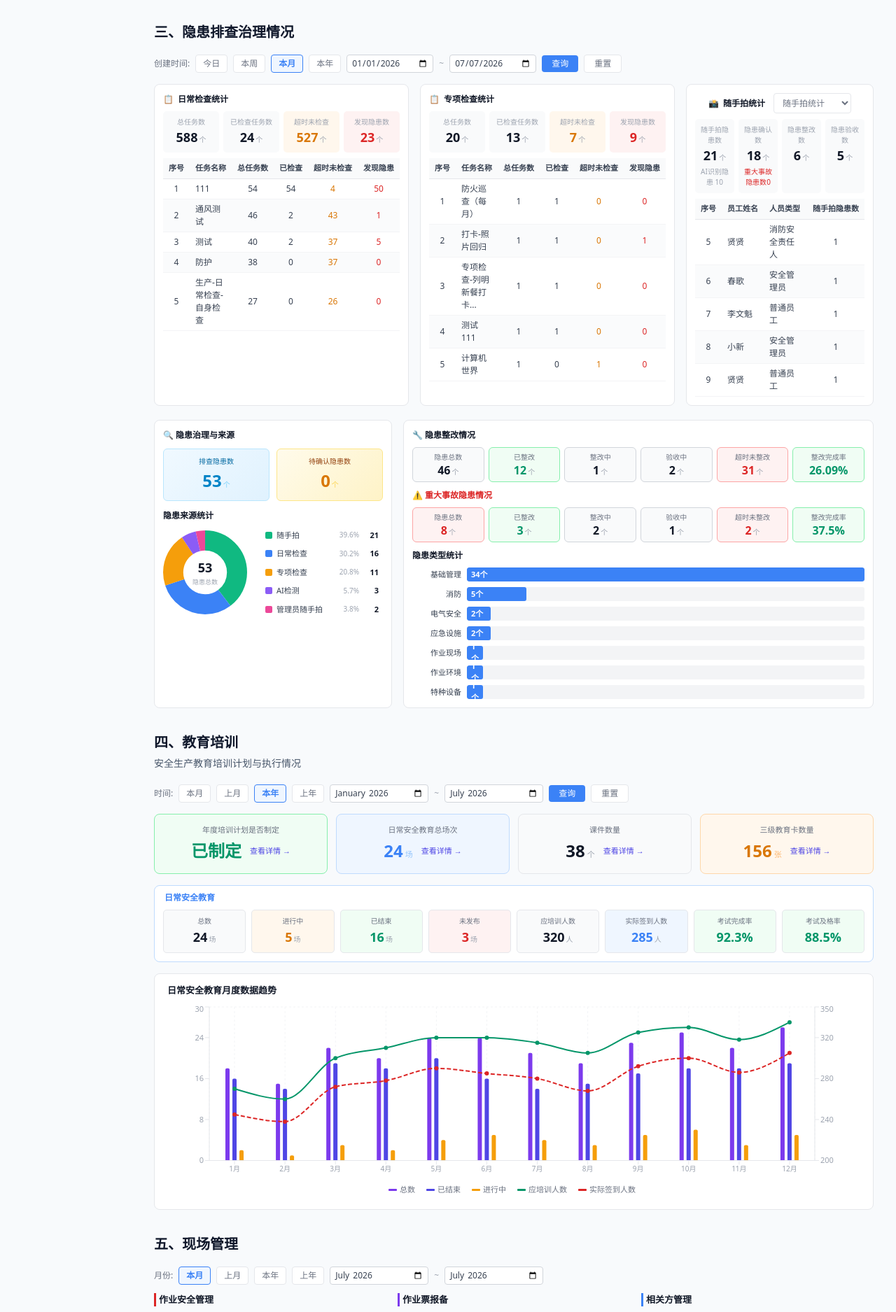
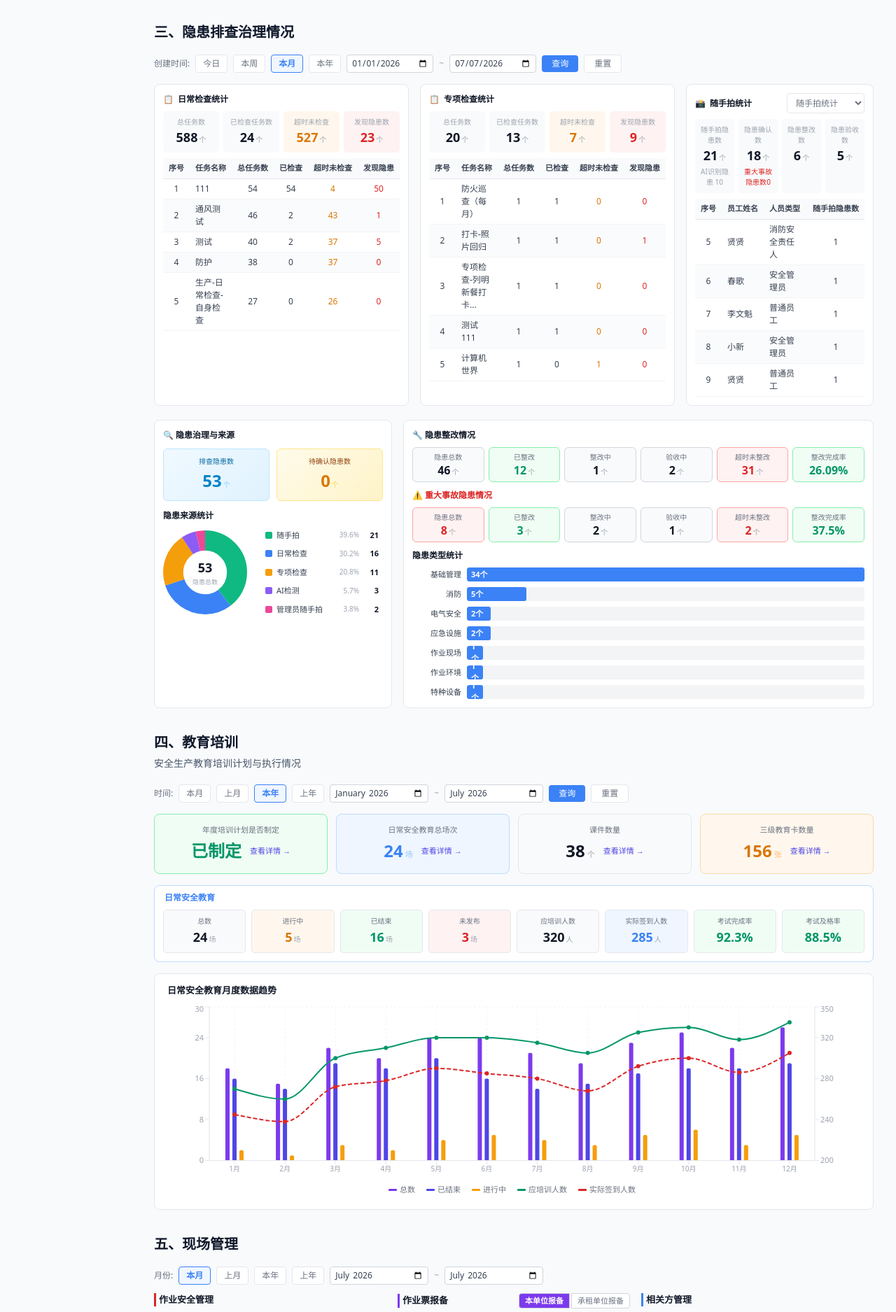
Before and after one commit to xjhyonier/dashboard, a React (Vite) app: page /emergency/enterprise-boss in a window 1280 px wide. Shown: the part 560-2435 px from the top of the page at 70% size. Built offline with nearby package versions, Linux system fonts and the light colour scheme.

Commit message:
fix: 企业数据看板 - 风险点总数改名、作业票报备维度切换、随手拍标题靠左

```diff
--- a/src/business/emergency/pages/EnterpriseBossDashboard.tsx
+++ b/src/business/emergency/pages/EnterpriseBossDashboard.tsx
@@ -39,6 +39,7 @@ export function EnterpriseBossDashboard() {
   const [safetyMonthFrom, setSafetyMonthFrom] = useState('2026-07')
   const [safetyMonthTo, setSafetyMonthTo] = useState('2026-07')
   const [safetyTimeFilter, setSafetyTimeFilter] = useState<'thisMonth' | 'lastMonth' | 'thisYear' | 'lastYear'>('thisMonth')
+  const [permitDimension, setPermitDimension] = useState<'self' | 'tenant'>('self')
   const [partyPage, setPartyPage] = useState(1)
   const PARTY_PAGE_SIZE = 6
   const [activeSection, setActiveSection] = useState('')
@@ -493,7 +494,7 @@ export function EnterpriseBossDashboard() {
 
             {/* 随手拍统计 */}
             <div style={{ flex: 1, border: '1px solid #E5E7EB', borderRadius: 8, padding: 12, background: 'white', display: 'flex', flexDirection: 'column' }}>
-              <div style={{ display: 'flex', alignItems: 'center', justifyContent: 'center', gap: 12, marginBottom: 8 }}>
+              <div style={{ display: 'flex', alignItems: 'center', justifyContent: 'space-between', gap: 12, marginBottom: 8 }}>
                 <div style={{ fontSize: 12, fontWeight: 600, color: '#111827', display: 'flex', alignItems: 'center', gap: 6 }}>
                   <span>📸</span> 随手拍统计
                 </div>
@@ -996,8 +997,34 @@ export function EnterpriseBossDashboard() {
 
             {/* 作业票报备 */}
             <div style={{ flex: 1 }}>
-              <div style={{ fontSize: 13, fontWeight: 600, color: '#111827', paddingLeft: 4, borderLeft: '3px solid #7C3AED', marginBottom: 10 }}>
-                作业票报备
+              <div style={{ display: 'flex', alignItems: 'center', justifyContent: 'space-between', marginBottom: 10 }}>
+                <div style={{ fontSize: 13, fontWeight: 600, color: '#111827', paddingLeft: 4, borderLeft: '3px solid #7C3AED' }}>
+                  作业票报备
+                </div>
+                <div style={{ display: 'flex', gap: 2 }}>
+                  <button
+                    onClick={() => setPermitDimension('self')}
+                    style={{
+                      padding: '2px 8px', fontSize: 11, borderRadius: '4px 0 0 4px', border: '1px solid #D1D5DB',
+                      background: permitDimension === 'self' ? '#7C3AED' : 'white',
+                      color: permitDimension === 'self' ? 'white' : '#6B7280',
+                      cursor: 'pointer', fontWeight: permitDimension === 'self' ? 600 : 400,
+                    }}
+                  >
+                    本单位报备
+                  </button>
+                  <button
+                    onClick={() => setPermitDimension('tenant')}
+                    style={{
+                      padding: '2px 8px', fontSize: 11, borderRadius: '0 4px 4px 0', border: '1px solid #D1D5DB',
+                      background: permitDimension === 'tenant' ? '#7C3AED' : 'white',
+                      color: permitDimension === 'tenant' ? 'white' : '#6B7280',
+                      cursor: 'pointer', fontWeight: permitDimension === 'tenant' ? 600 : 400,
+                    }}
+                  >
+                    承租单位报备
+                  </button>
+                </div>
               </div>
               <div style={{ display: 'flex', gap: 8, marginBottom: 10 }}>
                 <div style={{ flex: 1, background: 'linear-gradient(135deg, #FAF5FF, #F3E8FF)', borderRadius: 8, padding: '14px 16px', border: '1px solid #D8B4FE' }}>
@@ -1009,7 +1036,7 @@ export function EnterpriseBossDashboard() {
                 </div>
               </div>
               <div style={{ display: 'flex', gap: 12 }}>
-                <div style={{ flex: 1 }}>
+                <div style={{ flex: permitDimension === 'self' ? 1 : 1 }}>
                   <table style={{ width: '100%', borderCollapse: 'collapse', fontSize: 12 }}>
                     <thead>
                       <tr>
@@ -1027,6 +1054,7 @@ export function EnterpriseBossDashboard() {
                     </tbody>
                   </table>
                 </div>
+                {permitDimension === 'tenant' && (
                 <div style={{ flex: 1 }}>
                   <table style={{ width: '100%', borderCollapse: 'collapse', fontSize: 12 }}>
                     <thead>
@@ -1057,6 +1085,7 @@ export function EnterpriseBossDashboard() {
                     </tbody>
                   </table>
                 </div>
+                )}
               </div>
             </div>
 
--- a/src/business/emergency/pages/mock/enterprise-boss.ts
+++ b/src/business/emergency/pages/mock/enterprise-boss.ts
@@ -2,7 +2,7 @@ export const enterpriseBossMock = {
   // 风险分级管控情况
   riskOverview: [
     {
-      title: '风险总数',
+      title: '风险点总数',
       value: '48',
       unit: '项',
       trend: { value: -3, label: '较上月', type: 'up' as const },
```
